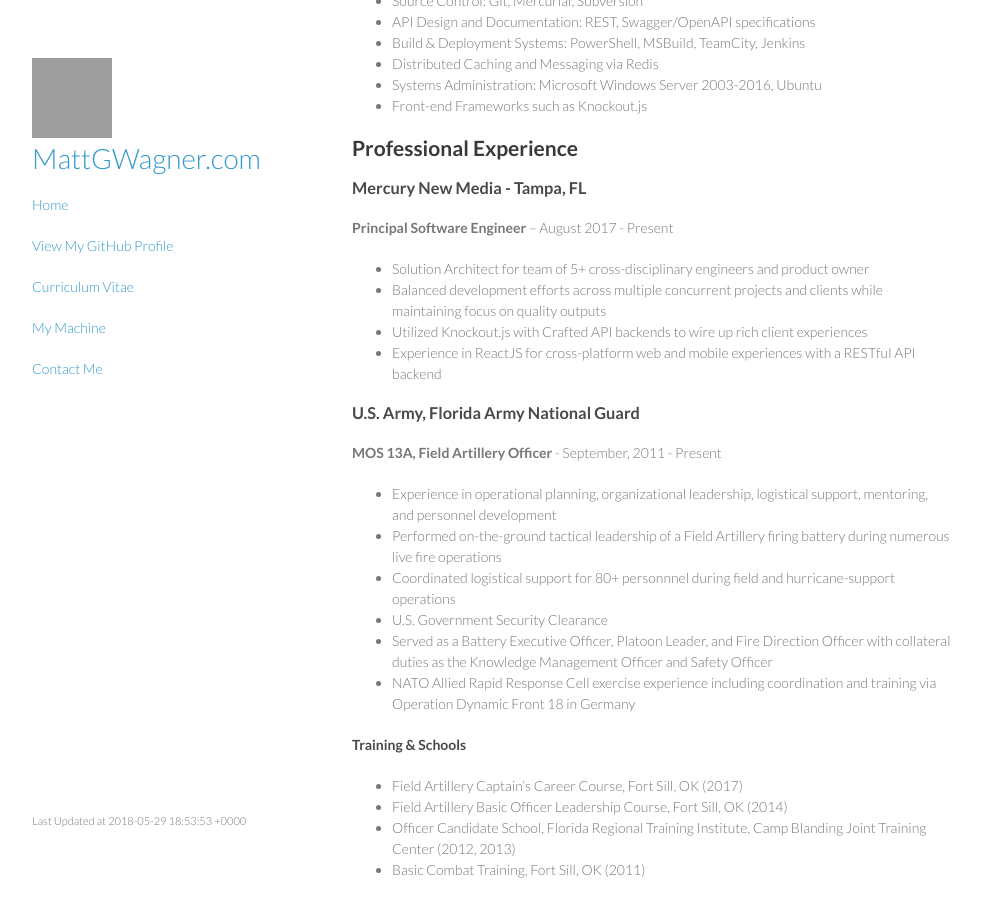
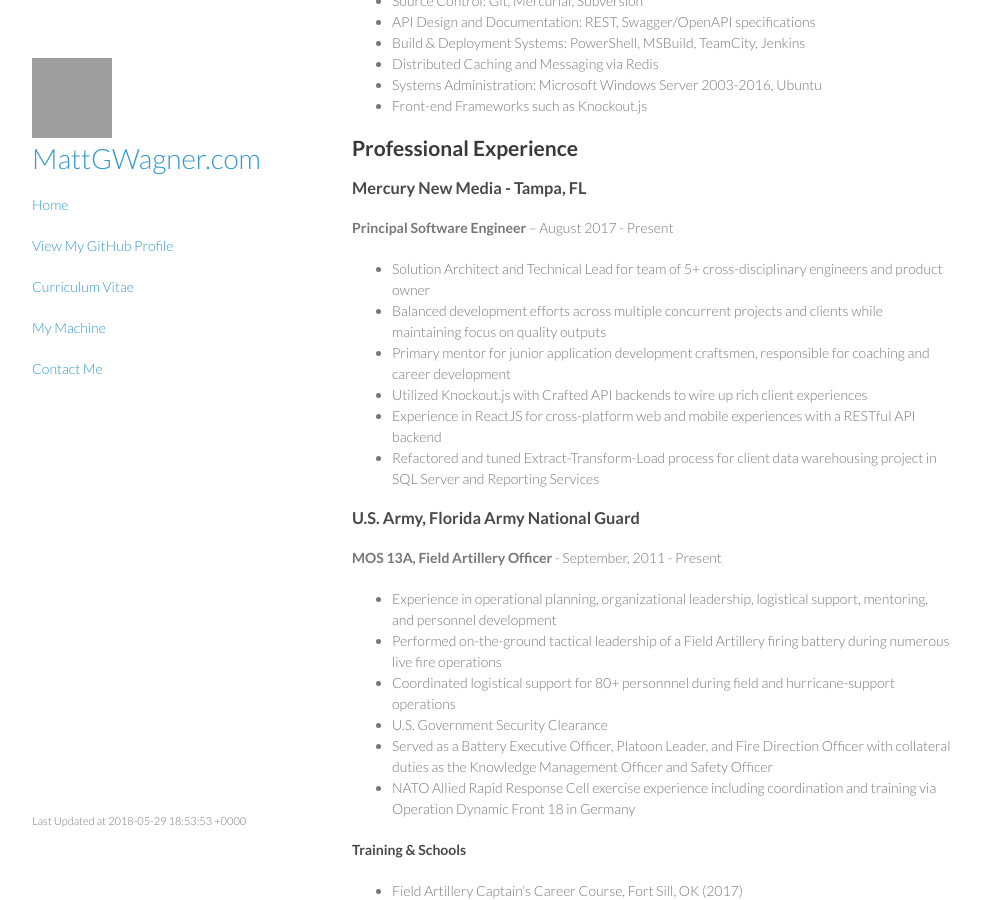
Before and after one commit to mattgwagner/mattgwagner, a Jekyll site: the page built from cv.md, in a window 1280 px wide and 900 px high, scrolled down 518 px. Shown: the whole window, without its empty margins (148-1129 px from the left). Built offline with Jekyll 4.4.1, drawn with Linux system fonts in a browser that asks for light colours; grey boxes are pictures that could not be loaded.

Commit message:
Update cv.md

```diff
--- a/cv.md
+++ b/cv.md
@@ -37,10 +37,12 @@ title: Matt G. Wagner - Curriculum Vitae
 ### Mercury New Media - Tampa, FL
 **Principal Software Engineer** -- August 2017 - Present
 
-* Solution Architect for team of 5+ cross-disciplinary engineers and product owner
+* Solution Architect and Technical Lead for team of 5+ cross-disciplinary engineers and product owner
 * Balanced development efforts across multiple concurrent projects and clients while maintaining focus on quality outputs
+* Primary mentor for junior application development craftsmen, responsible for coaching and career development
 * Utilized Knockout.js with Crafted API backends to wire up rich client experiences
 * Experience in ReactJS for cross-platform web and mobile experiences with a RESTful API backend
+* Refactored and tuned Extract-Transform-Load process for client data warehousing project in SQL Server and Reporting Services
 
 ### U.S. Army, Florida Army National Guard
 **MOS 13A, Field Artillery Officer** - September, 2011 - Present
```
